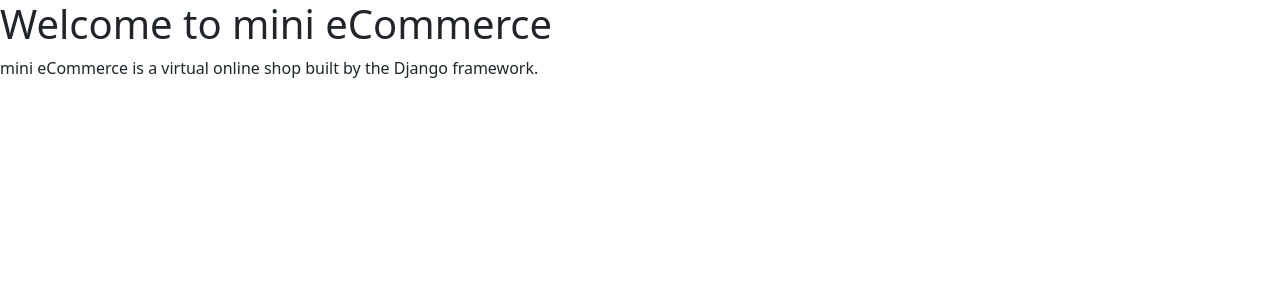
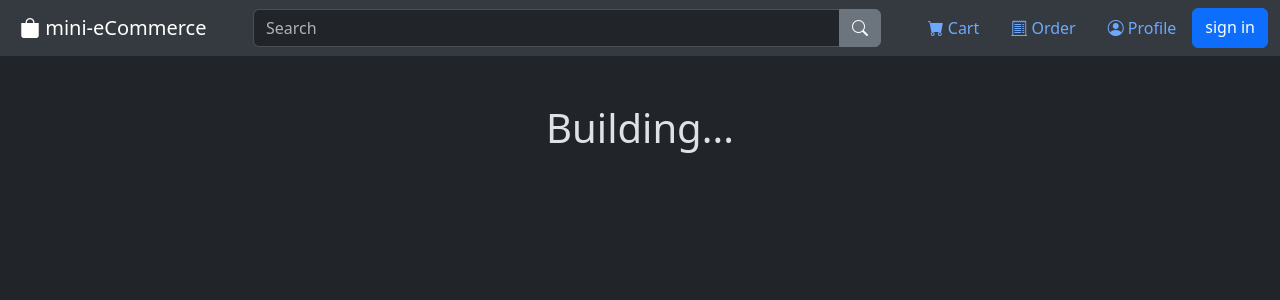
Before and after one commit to yanpin0524/mini-ecommerce, a Django app: template shop_web/templates/index.html in a window 1280 px wide. Shown: the top 300 px of the page. Run offline with Django 4.2, Linux system fonts and the light colour scheme; the template is opened without the code that fills it, so the values that code supplies are empty; parts of the project's set-up code (start-up, migrations or seed data) failed here and were passed over; some libraries are stand-ins or nearby versions.

Commit message:
feat: add navbar

```diff
--- a/mini_ecommerce/urls.py
+++ b/mini_ecommerce/urls.py
@@ -24,7 +24,7 @@ urlpatterns = [
     path('api/', include('shop.urls')),
     path('api/', include('djoser.urls')),
     path('api/', include('djoser.urls.jwt')),
-    path('/', include('shop_web.urls')),
+    path('', include('shop_web.urls')),
 ]
 
 # add media url to urlpatterns
--- a/shop_web/templates/index.html
+++ b/shop_web/templates/index.html
@@ -1,5 +1,5 @@
 <!DOCTYPE html>
-<html lang="en">
+<html lang="en" data-bs-theme="dark">
   <head>
     <meta charset="UTF-8" />
     <meta name="viewport" content="width=device-width, initial-scale=1.0" />
@@ -9,12 +9,48 @@
       href="https://cdnjs.cloudflare.com/ajax/libs/bootstrap/5.3.3/css/bootstrap.min.css"
       integrity="sha512-jnSuA4Ss2PkkikSOLtYs8BlYIeeIK1h99ty4YfvRPAlzr377vr3CXDb7sb7eEEBYjDtcYj+AjBH3FLv5uSJuXg=="
       crossorigin="anonymous" />
+    <link
+      rel="stylesheet"
+      href="https://cdn.jsdelivr.net/npm/bootstrap-icons@1.11.3/font/bootstrap-icons.min.css" />
   </head>
   <body>
-    <h1>Welcome to mini eCommerce</h1>
-    <p>
-      mini eCommerce is a virtual online shop built by the Django framework.
-    </p>
+    <!--TODO: separate navbar to be a block-->
+    <nav class="navbar bg-body-secondary navbar-expand-lg">
+      <div class="container-fluid d-flex justify-content-between">
+        <a class="navbar-brand ms-2" href="#">
+          <i class="bi bi-bag-fill"></i>
+          mini-eCommerce
+        </a>
+        <form class="input-group w-50" role="search">
+          <input
+            class="form-control"
+            type="search"
+            placeholder="Search"
+            aria-label="Search" />
+          <button class="btn btn-secondary" type="submit">
+            <i class="bi bi-search"></i>
+          </button>
+        </form>
+        <div class="nav">
+          <a class="nav-link" href="#">
+            <i class="bi bi-cart-fill"></i>
+            Cart
+          </a>
+          <a class="nav-link" href="#">
+            <i class="bi bi-receipt-cutoff"></i>
+            Order
+          </a>
+          <a class="nav-link" href="#">
+            <i class="bi bi-person-circle"></i>
+            Profile
+          </a>
+          <a class="btn btn-primary" href="">sign in</a>
+        </div>
+      </div>
+    </nav>
+    <main>
+      <h1 class="text-center mt-5">Building...</h1>
+    </main>
     <script
       src="https://cdnjs.cloudflare.com/ajax/libs/bootstrap/5.3.3/js/bootstrap.min.js"
       integrity="sha512-ykZ1QQr0Jy/4ZkvKuqWn4iF3lqPZyij9iRv6sGqLRdTPkY69YX6+7wvVGmsdBbiIfN/8OdsI7HABjvEok6ZopQ=="
--- a/shop_web/urls.py
+++ b/shop_web/urls.py
@@ -1 +1,7 @@
-urlpatterns = []
+from django.urls import path
+
+from shop_web.views import shop_views
+
+urlpatterns = [
+    path('', shop_views.index_view),
+]
--- /dev/null
+++ b/shop_web/views/shop_views.py
@@ -0,0 +1,5 @@
+from django.shortcuts import render
+
+
+def index_view(request):
+    return render(request, 'index.html')
```
